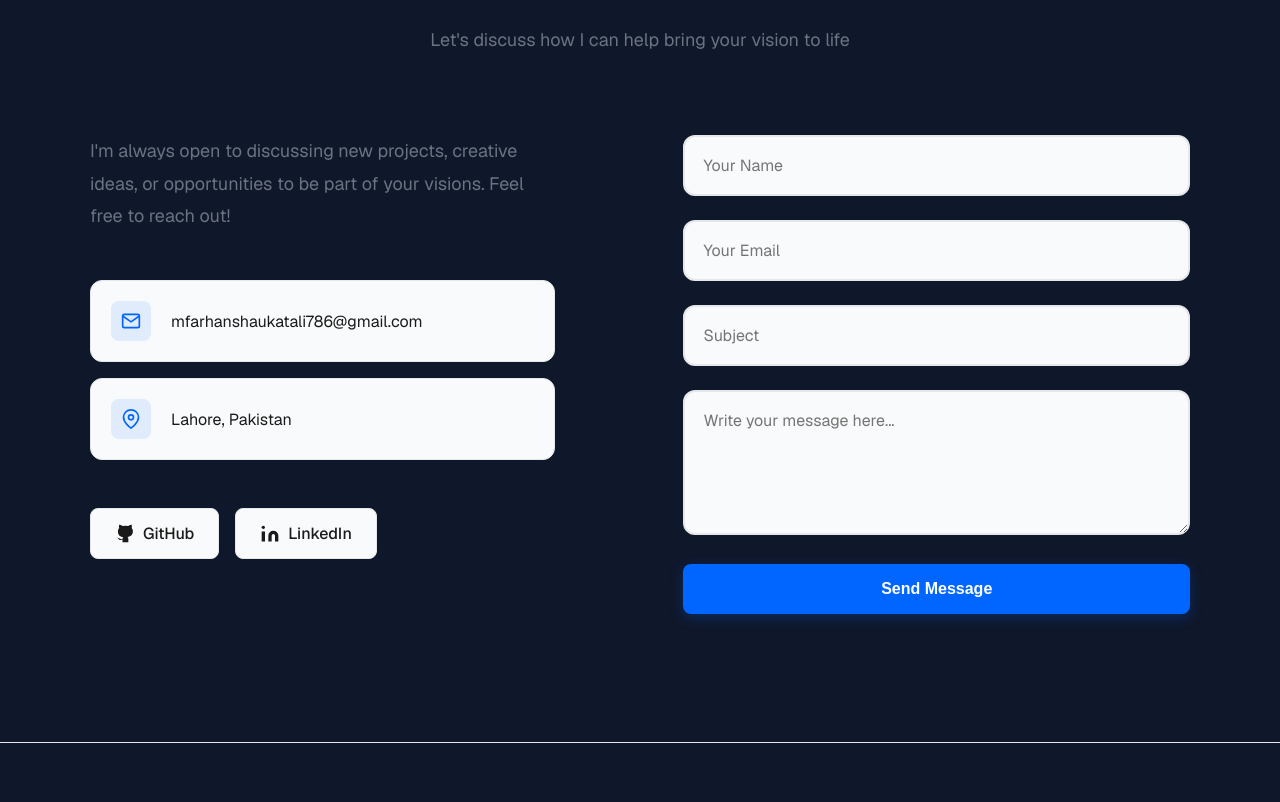
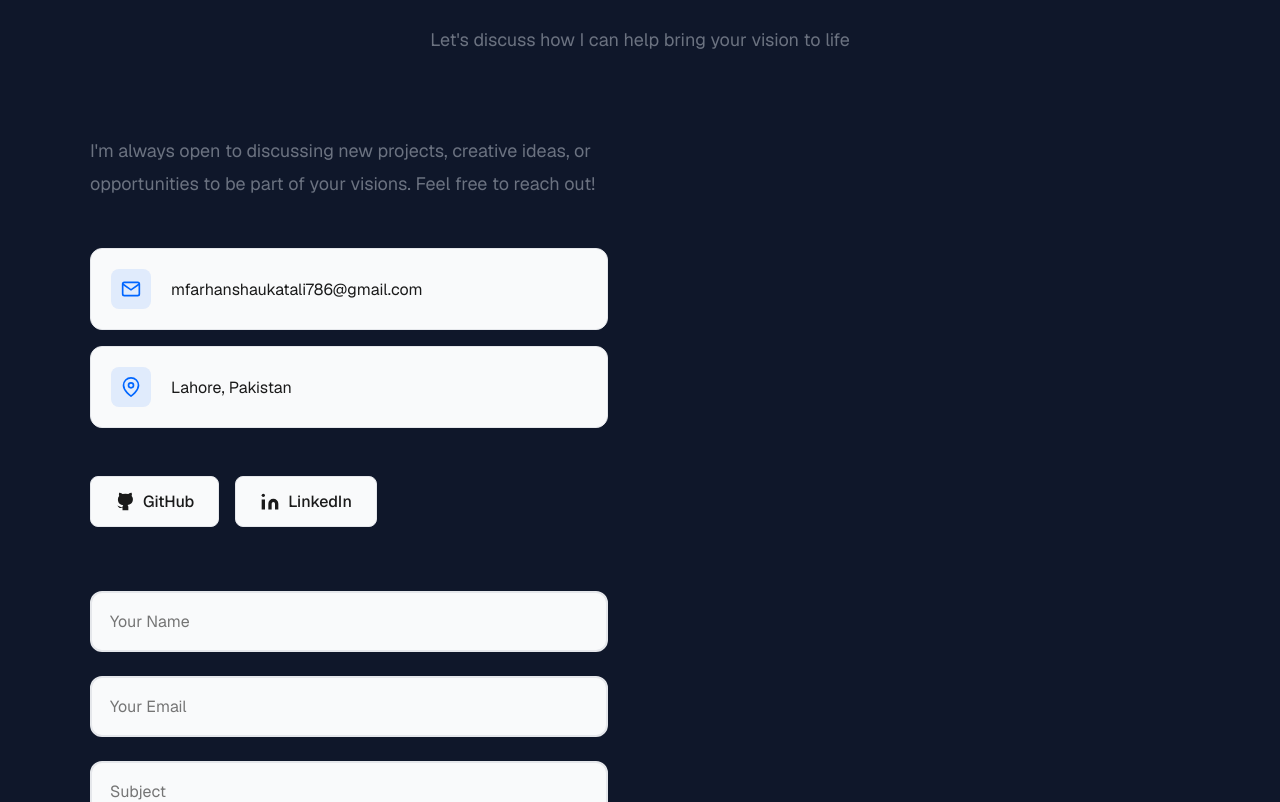
Before and after one commit to M-Farhan-Shaukat/portfolio, a Next.js app: page / in a window 1280 px wide. Shown: the part 6560-7362 px from the top of the page. Built offline with nearby package versions, Linux system fonts and the light colour scheme.

Commit message:
fix alignment issue

```diff
--- a/src/app/contact/ContactUs.js
+++ b/src/app/contact/ContactUs.js
@@ -1,5 +1,5 @@
 'use client';
-import React, { useState, useContext, useEffect } from 'react';
+import React, { useState, useEffect } from 'react';
 import emailjs from '@emailjs/browser';
 import styles from '../page.module.css';
 import Link from 'next/link';
@@ -10,6 +10,11 @@ export default function ContactUs() {
   const [submitted, setSubmitted] = useState(false);
   const [error, setError] = useState('');
   const [isSubmitting, setIsSubmitting] = useState(false);
+
+  // Initialize EmailJS on component mount
+  useEffect(() => {
+    emailjs.init("6_vKg1XbaYvRELYgv");
+  }, []);
 
   // Regex patterns
   const nameRegex = /^[a-zA-Z ._-]+$/;
--- a/src/app/contact/page.js
+++ b/src/app/contact/page.js
@@ -1,10 +1,7 @@
 "use client";
-import { useContext } from "react";
 import ContactUs from "./ContactUs";
 
 export default function ContactUsPage() {
-  const { theme } = useContext(ThemeContext);
-
   return (
     <>
           <div className="row justify-content-center">
--- a/src/app/page.tsx
+++ b/src/app/page.tsx
@@ -550,7 +550,7 @@ export default function Home() {
               Let's discuss how I can help bring your vision to life
             </p>
           </div>
-          <div className={styles.contactContent} style={{display: 'flex', justifyContent: 'space-between'}}>
+          <div className={styles.contactContent} >
             <div className={styles.contactInfo}>
               <p>
                 I'm always open to discussing new projects, creative ideas, or
```
